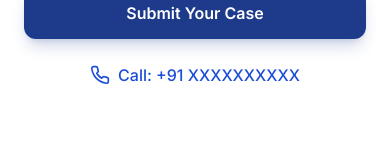
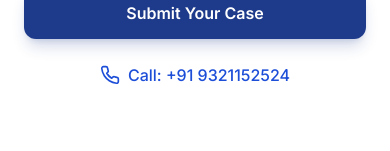
Before and after one commit to kanoigroups-stack/claimresolve-pro, a Next.js app: page / in a window 390 px wide. Both pictures are taken after a click on the button 354 px from the left and 40 px from the top of the page. Shown: the part 539-690 px from the top of the page. Built offline with nearby package versions, Linux system fonts and the light colour scheme.

Commit message:
Update Header.tsx

```diff
--- a/components/navigation/Header.tsx
+++ b/components/navigation/Header.tsx
@@ -119,7 +119,7 @@ export default function Header() {
               </Link>
               <a href="tel:+919321152524" className="flex items-center justify-center gap-2 text-primary-700 font-medium mt-2">
                 <Phone className="w-5 h-5" />
-                Call: +91 XXXXXXXXXX
+                Call: +91 9321152524
               </a>
             </nav>
           </motion.div>
```
